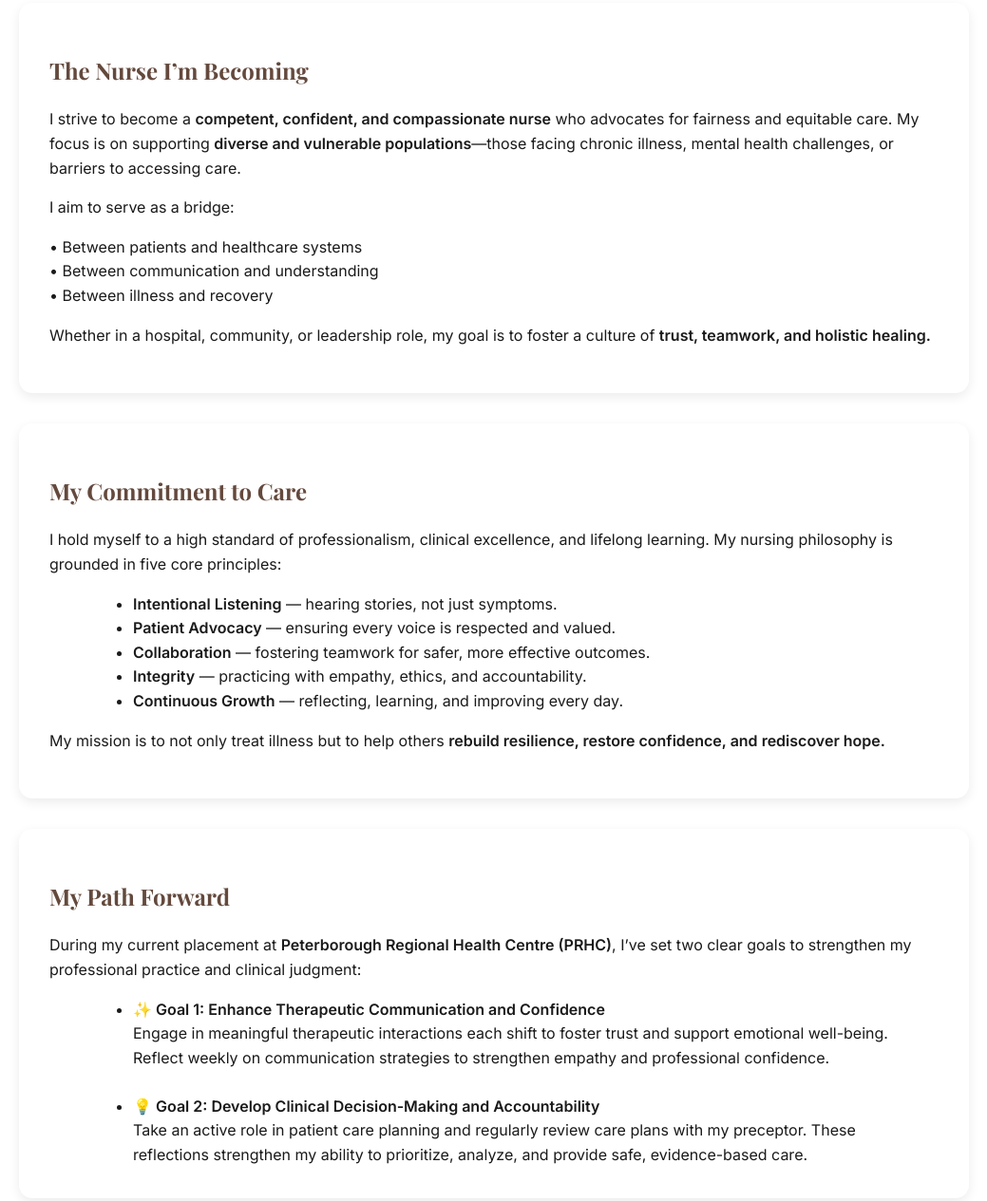
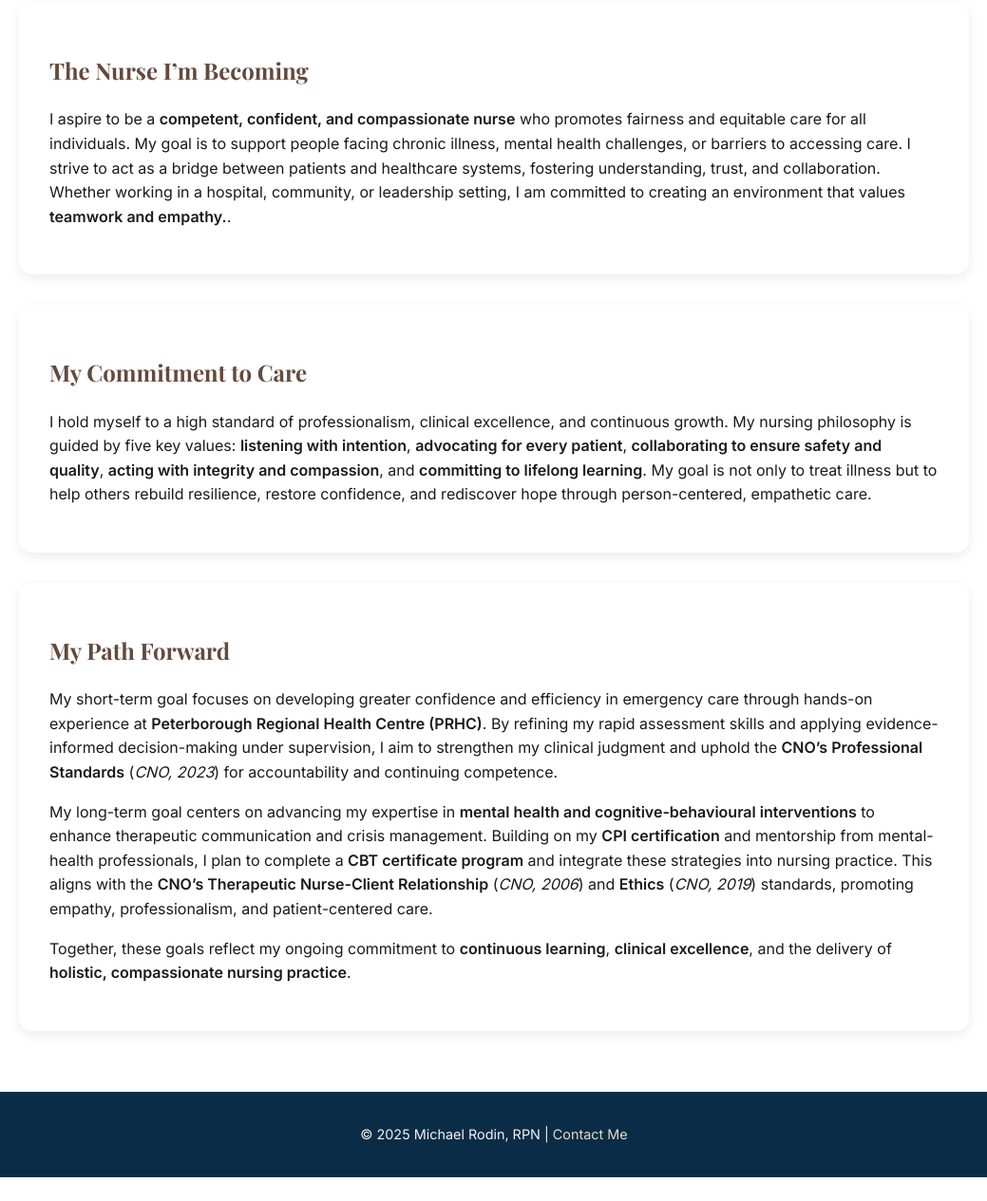
Before and after one commit to mikerodin1/Portfolio, a plain HTML site: page about.html in a window 1280 px wide. Shown: the part 1122-2387 px from the top of the page at 95% size, without its empty margins (120-1159 px from the left). After the commit the page ends 2362 px from the top, so only its background shows below. Drawn offline with nearby package versions, Linux system fonts and the light colour scheme.

Commit message:
Update about.html

```diff
--- a/about.html
+++ b/about.html
@@ -74,44 +74,32 @@
       <h2 style="color: var(--rose-ebony); font-family: 'Playfair Display', serif;">
         <strong>The Nurse I’m Becoming</strong>
       </h2>
-      <p>
-        I strive to become a <strong>competent, confident, and compassionate nurse</strong> who advocates for fairness and equitable care.
-        My focus is on supporting <strong>diverse and vulnerable populations</strong>—those facing chronic illness, mental health challenges,
-        or barriers to accessing care.
-      </p>
-      <p>
-        I aim to serve as a bridge:
-        <ul style="list-style-type: none; padding: 0;">
-          <li>• Between patients and healthcare systems</li>
-          <li>• Between communication and understanding</li>
-          <li>• Between illness and recovery</li>
-        </ul>
-      </p>
-      <p>
-        Whether in a hospital, community, or leadership role, my goal is to foster a culture of
-        <strong>trust, teamwork, and holistic healing.</strong>
-      </p>
+     <p>
+  I aspire to be a <strong>competent, confident, and compassionate nurse</strong> who promotes fairness and equitable care for all individuals.
+  My goal is to support people facing chronic illness, mental health challenges, or barriers to accessing care.
+  I strive to act as a bridge between patients and healthcare systems, fostering understanding, trust, and collaboration.
+  Whether working in a hospital, community, or leadership setting, I am committed to creating an environment that values
+  <strong>teamwork and empathy.</strong>.
+</p>
+
     </section>
 
     <section class="card">
       <h2 style="color: var(--rose-ebony); font-family: 'Playfair Display', serif;">
         <strong>My Commitment to Care</strong>
       </h2>
-      <p>
-        I hold myself to a high standard of professionalism, clinical excellence, and lifelong learning.
-        My nursing philosophy is grounded in five core principles:
-      </p>
-      <ul style="text-align: left; max-width: 800px; margin: 0 auto;">
-        <li><strong>Intentional Listening</strong> — hearing stories, not just symptoms.</li>
-        <li><strong>Patient Advocacy</strong> — ensuring every voice is respected and valued.</li>
-        <li><strong>Collaboration</strong> — fostering teamwork for safer, more effective outcomes.</li>
-        <li><strong>Integrity</strong> — practicing with empathy, ethics, and accountability.</li>
-        <li><strong>Continuous Growth</strong> — reflecting, learning, and improving every day.</li>
-      </ul>
-      <p>
-        My mission is to not only treat illness but to help others
-        <strong>rebuild resilience, restore confidence, and rediscover hope.</strong>
-      </p>
+     <p>
+  I hold myself to a high standard of professionalism, clinical excellence, and continuous growth.
+  My nursing philosophy is guided by five key values:
+  <strong>listening with intention</strong>,
+  <strong>advocating for every patient</strong>,
+  <strong>collaborating to ensure safety and quality</strong>,
+  <strong>acting with integrity and compassion</strong>, and
+  <strong>committing to lifelong learning</strong>.
+  My goal is not only to treat illness but to help others rebuild resilience, restore confidence,
+  and rediscover hope through person-centered, empathetic care.
+</p>
+
     </section>
 
     <section class="card">
@@ -119,22 +107,29 @@
         <strong>My Path Forward</strong>
       </h2>
       <p>
-        During my current placement at <strong>Peterborough Regional Health Centre (PRHC)</strong>,
-        I’ve set two clear goals to strengthen my professional practice and clinical judgment:
-      </p>
-      <ul style="text-align: left; max-width: 800px; margin: 0 auto;">
-        <li>
-          <strong>✨ Goal 1: Enhance Therapeutic Communication and Confidence</strong><br />
-          Engage in meaningful therapeutic interactions each shift to foster trust and support emotional well-being.
-          Reflect weekly on communication strategies to strengthen empathy and professional confidence.
-        </li>
-        <br />
-        <li>
-          <strong>💡 Goal 2: Develop Clinical Decision-Making and Accountability</strong><br />
-          Take an active role in patient care planning and regularly review care plans with my preceptor.
-          These reflections strengthen my ability to prioritize, analyze, and provide safe, evidence-based care.
-        </li>
-      </ul>
+    My short-term goal focuses on developing greater confidence and efficiency in emergency care
+    through hands-on experience at <strong>Peterborough Regional Health Centre (PRHC)</strong>.
+    By refining my rapid assessment skills and applying evidence-informed decision-making under supervision,
+    I aim to strengthen my clinical judgment and uphold the
+    <strong>CNO’s Professional Standards</strong> (<span style="font-style: italic;">CNO, 2023</span>)
+    for accountability and continuing competence.
+  </p>
+
+  <p>
+    My long-term goal centers on advancing my expertise in
+    <strong>mental health and cognitive-behavioural interventions</strong> to enhance therapeutic communication
+    and crisis management. Building on my <strong>CPI certification</strong> and mentorship from mental-health professionals,
+    I plan to complete a <strong>CBT certificate program</strong> and integrate these strategies into nursing practice.
+    This aligns with the <strong>CNO’s Therapeutic Nurse-Client Relationship</strong>
+    (<span style="font-style: italic;">CNO, 2006</span>) and <strong>Ethics</strong>
+    (<span style="font-style: italic;">CNO, 2019</span>) standards, promoting empathy, professionalism,
+    and patient-centered care.
+  </p>
+
+  <p>
+    Together, these goals reflect my ongoing commitment to <strong>continuous learning</strong>,
+    <strong>clinical excellence</strong>, and the delivery of <strong>holistic, compassionate nursing practice</strong>.
+  </p>
     </section>
   </main>
 
```
